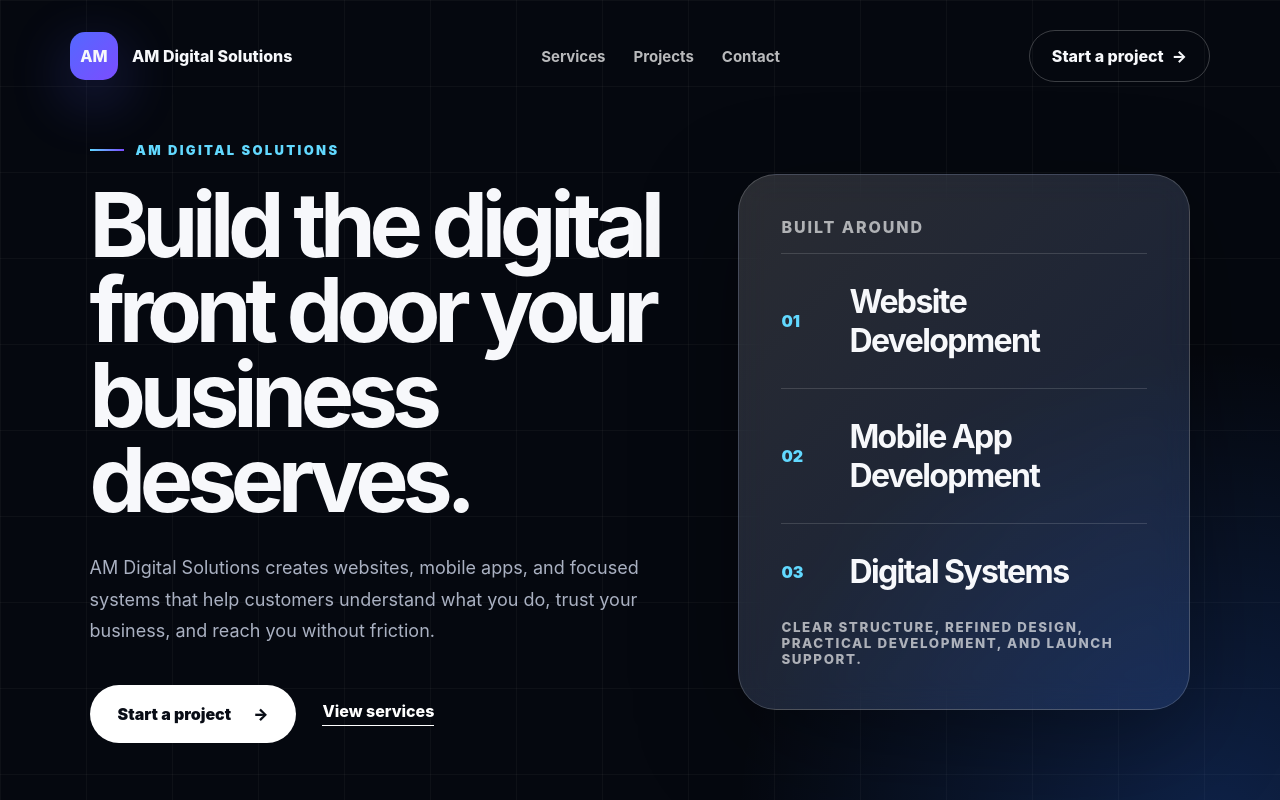
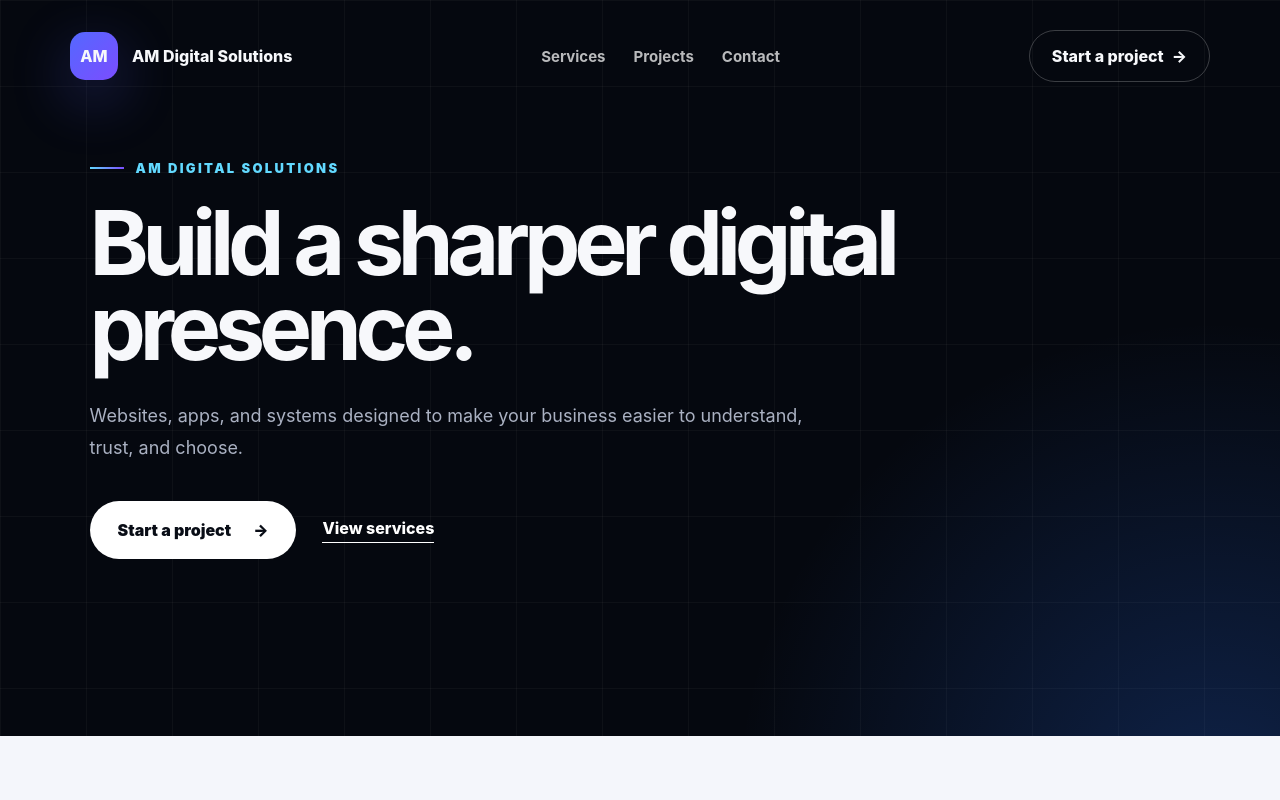
Before and after one commit to Antony10-cloud/AM-Digital-Solutions, a Next.js app: page / in a window 1280 px wide. Shown: the top 800 px of the page. Built offline with nearby package versions, Linux system fonts and the light colour scheme.

Commit message:
Simplify home hero

```diff
--- a/app/globals.css
+++ b/app/globals.css
@@ -154,16 +154,12 @@ textarea {
 }
 
 .hero {
-  align-items: center;
-  display: grid;
-  gap: 70px;
-  grid-template-columns: 1.05fr 0.82fr;
-  min-height: 100svh;
-  padding: 142px clamp(22px, 7vw, 110px) 90px;
+  min-height: 92svh;
+  padding: 160px clamp(22px, 7vw, 110px) 110px;
 }
 
 .hero-copy {
-  max-width: 850px;
+  max-width: 1040px;
 }
 
 .eyebrow,
@@ -214,6 +210,10 @@ h1 {
   line-height: 1.75;
 }
 
+.hero-copy p:not(.eyebrow) {
+  max-width: 760px;
+}
+
 .hero-actions {
   align-items: center;
   display: flex;
@@ -245,43 +245,6 @@ h1 {
   color: var(--white);
   font-weight: 850;
   padding-bottom: 4px;
-}
-
-.hero-panel {
-  backdrop-filter: blur(16px);
-  background: linear-gradient(135deg, rgba(255, 255, 255, 0.15), rgba(70, 112, 202, 0.22));
-  border: 1px solid rgba(255, 255, 255, 0.18);
-  border-radius: 38px;
-  box-shadow: 0 28px 100px rgba(0, 0, 0, 0.35);
-  padding: clamp(26px, 4vw, 42px);
-}
-
-.hero-panel p,
-.hero-panel small {
-  color: rgba(255, 255, 255, 0.64);
-  display: block;
-  font-weight: 850;
-  letter-spacing: 0.12em;
-  text-transform: uppercase;
-}
-
-.hero-service {
-  align-items: center;
-  border-top: 1px solid rgba(255, 255, 255, 0.14);
-  display: grid;
-  gap: 24px;
-  grid-template-columns: 44px 1fr;
-  padding: 28px 0;
-}
-
-.hero-service span {
-  color: var(--blue);
-  font-weight: 900;
-}
-
-.hero-service strong {
-  font-size: clamp(25px, 2.5vw, 35px);
-  letter-spacing: -0.05em;
 }
 
 .studio-note,
--- a/app/page.tsx
+++ b/app/page.tsx
@@ -6,31 +6,19 @@ export default function HomePage() {
     <main>
       <section className="hero">
         <div className="hero-copy">
-          <p className="eyebrow"><span /> AM Digital Solutions</p>
-          <h1>Build the digital front door your business deserves.</h1>
-          <p>
-            AM Digital Solutions creates websites, mobile apps, and focused systems that help customers understand what you do,
-            trust your business, and reach you without friction.
+          <p className="eyebrow">
+            <span /> AM Digital Solutions
           </p>
+          <h1>Build a sharper digital presence.</h1>
+          <p>Websites, apps, and systems designed to make your business easier to understand, trust, and choose.</p>
           <div className="hero-actions">
             <Link className="button button-primary" href="/contact">
-              Start a project <span aria-hidden="true">→</span>
+              Start a project <span aria-hidden="true">&rarr;</span>
             </Link>
             <Link className="text-link" href="/services">
               View services
             </Link>
           </div>
-        </div>
-
-        <div className="hero-panel" aria-label="AM Digital Solutions service focus">
-          <p>Built Around</p>
-          {services.map((service, index) => (
-            <Link key={service.slug} href={`/services/${service.slug}`} className="hero-service">
-              <span>0{index + 1}</span>
-              <strong>{service.title}</strong>
-            </Link>
-          ))}
-          <small>Clear structure, refined design, practical development, and launch support.</small>
         </div>
       </section>
 
```
